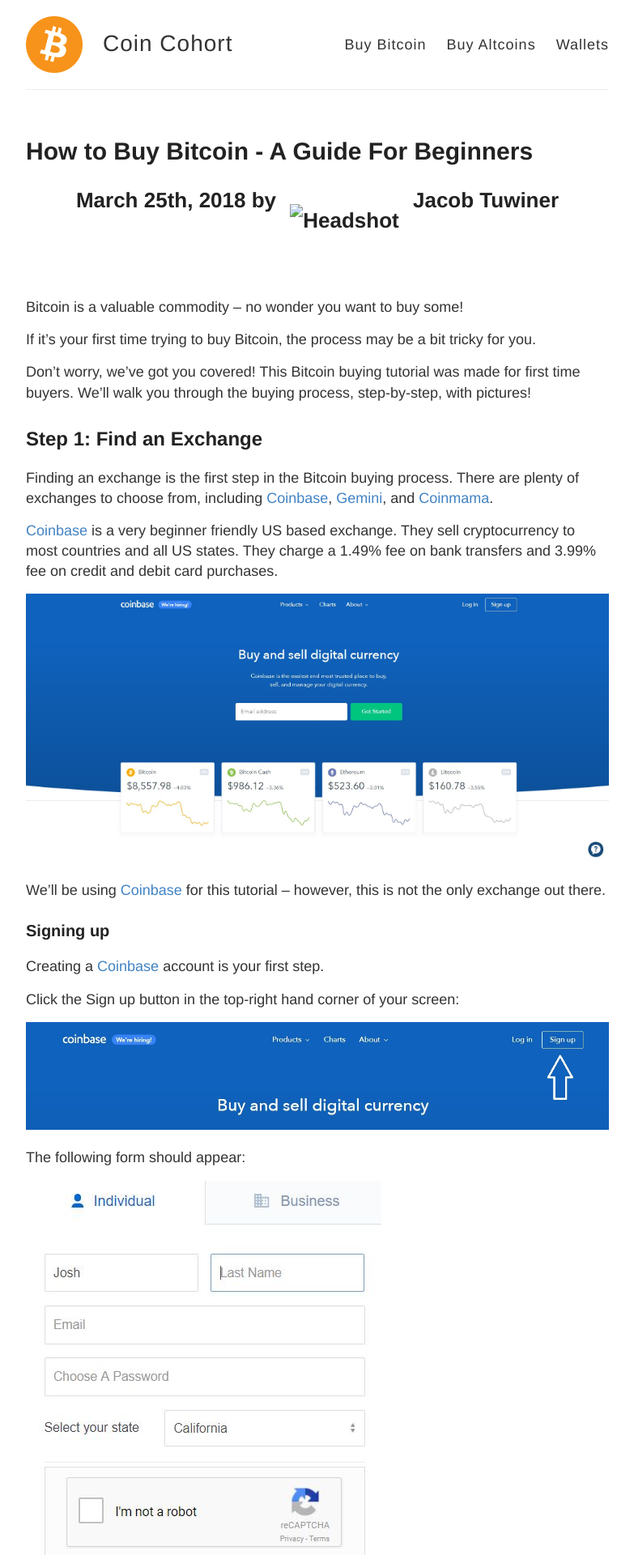
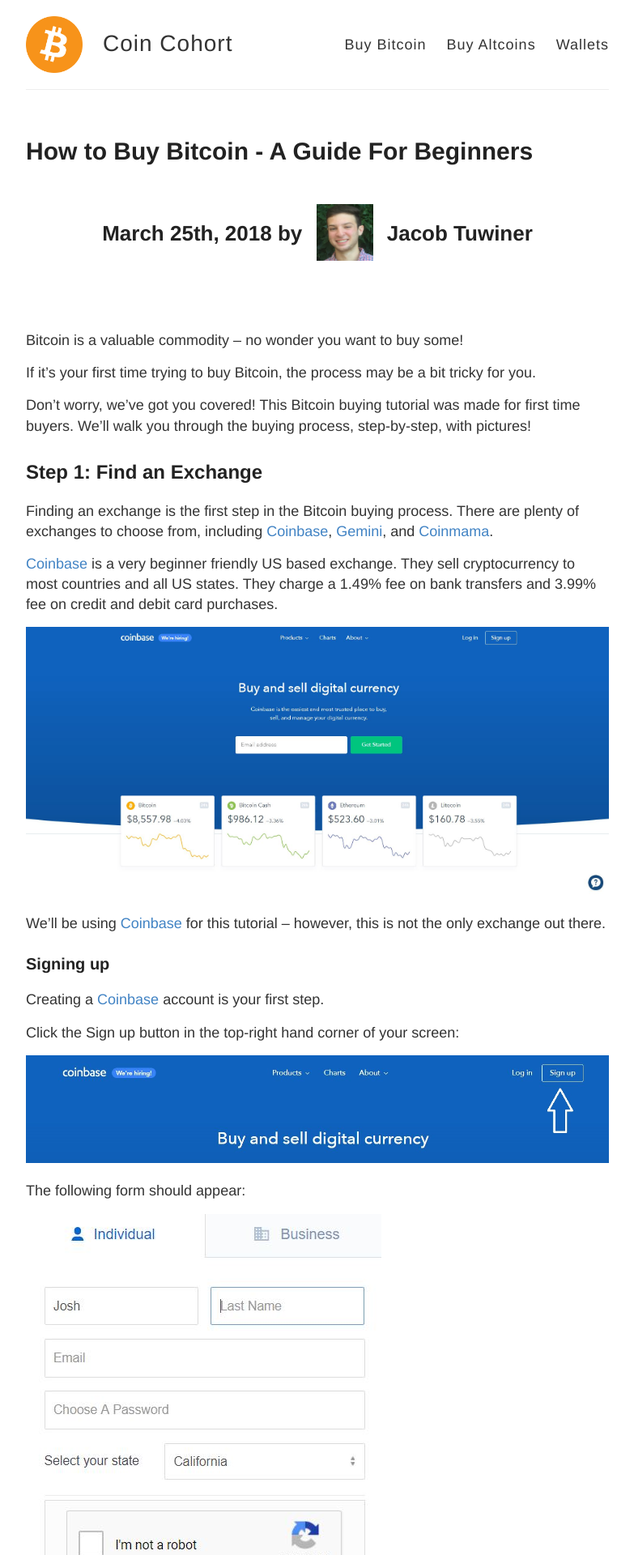
Before and after one commit to homebodygym/homebodygym, a Jekyll site: the page built from pages/bitcoin/how-to-buy.md, in a window 1280 px wide. Shown: the top 1920 px of the page at 81% size, without its empty margins (248-1031 px from the left). Built offline with Jekyll 4.4.1, drawn with Linux system fonts in a browser that asks for light colours.

Commit message:
profile image

```diff
--- a/pages/bitcoin/how-to-buy.md
+++ b/pages/bitcoin/how-to-buy.md
@@ -9,7 +9,7 @@
 
 <h3 class="page-subtitle">
 	March 25th, 2018 by
-	<img src="../img/profile/close.jpg" class="circle" alt="Headshot">
+	<img src="/img/profile/close.jpg" class="circle" alt="Headshot">
 	Jacob Tuwiner
 </h3>
 
```
